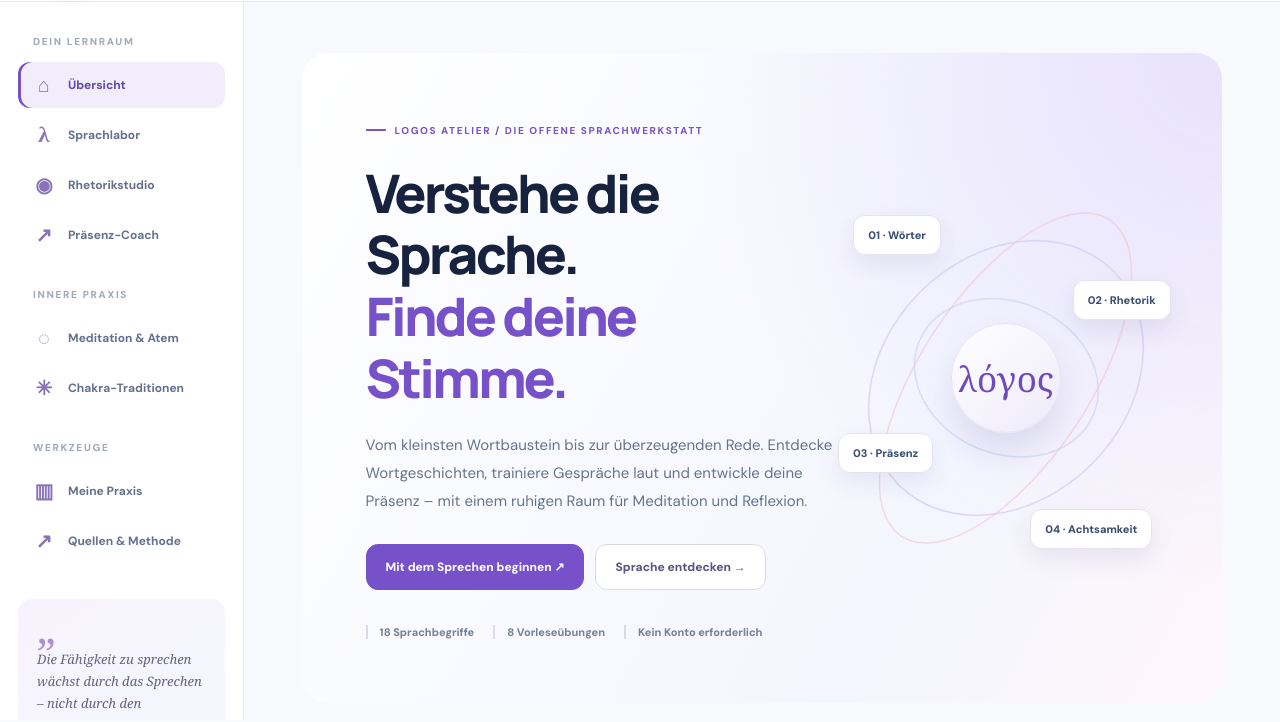
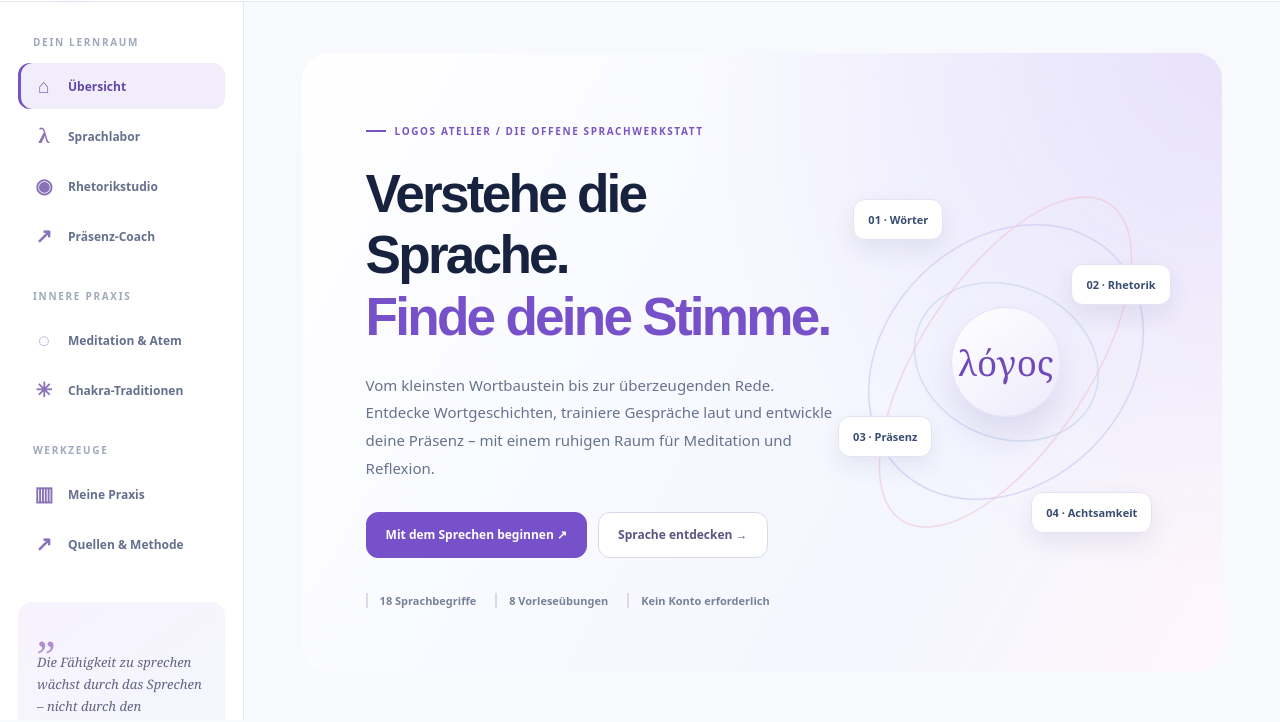
Before and after one commit to vnipo01-coder/Gespr-chstraining, a plain HTML site: page index.html in a window 1280 px wide. Shown: the part 80-802 px from the top of the page. Drawn offline with Linux system fonts and the light colour scheme.

Commit message:
privacy: remove external Google Fonts requests; use system typography fallbacks

```diff
--- a/styles.css
+++ b/styles.css
@@ -1,4 +1,3 @@
-@import url('https://fonts.googleapis.com/css2?family=DM+Sans:wght@400;500;600;700;800&family=Manrope:wght@400;500;600;700;800&display=swap');
 :root{--ink:#17223f;--muted:#6b7793;--rule:#e5e9f1;--paper:#fff;--canvas:#f8f9fc;--violet:#7751c9;--blue:#4266c1;--rose:#c9557c;--teal:#278b89;--gold:#d99a5b;--dark:#141c37;--shadow:0 12px 40px rgba(27,36,71,.055);--radius:18px;font-family:"DM Sans",system-ui,sans-serif}
 *{box-sizing:border-box}
 html{scroll-behavior:smooth}
```
